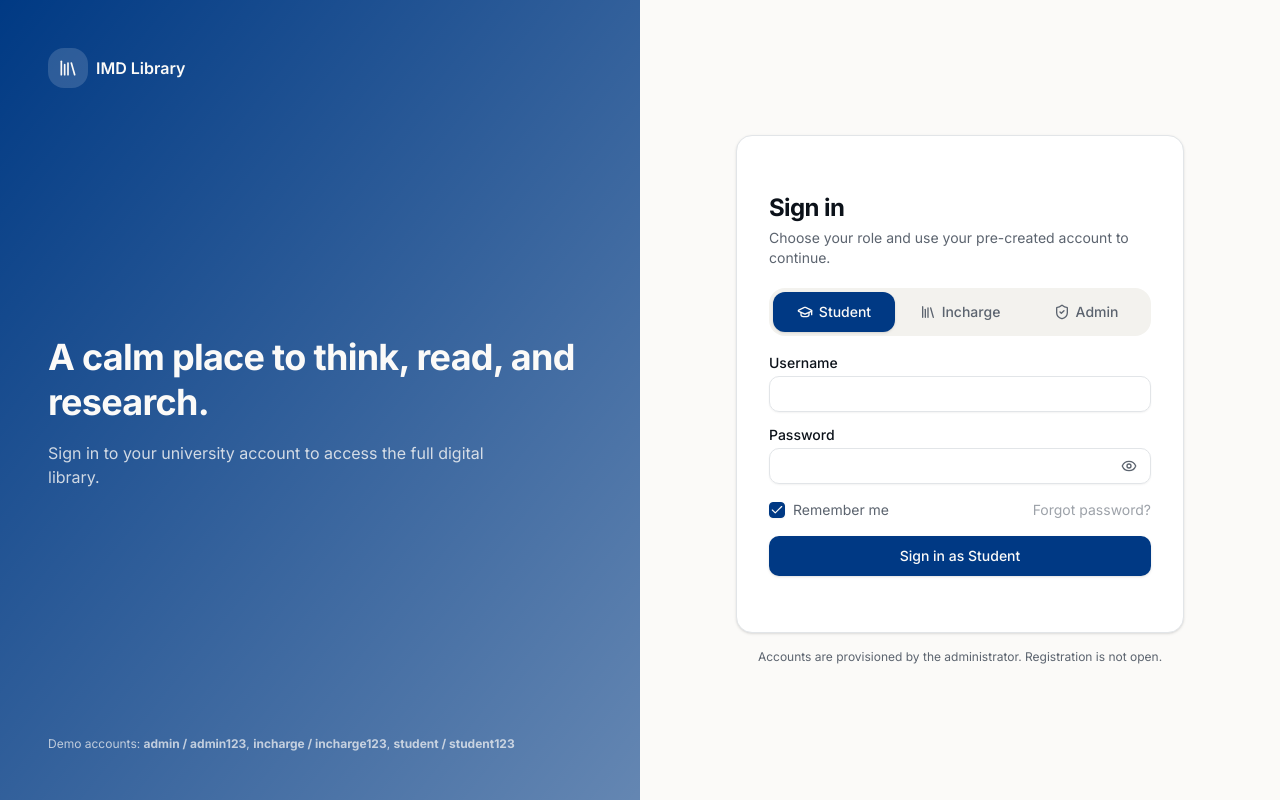
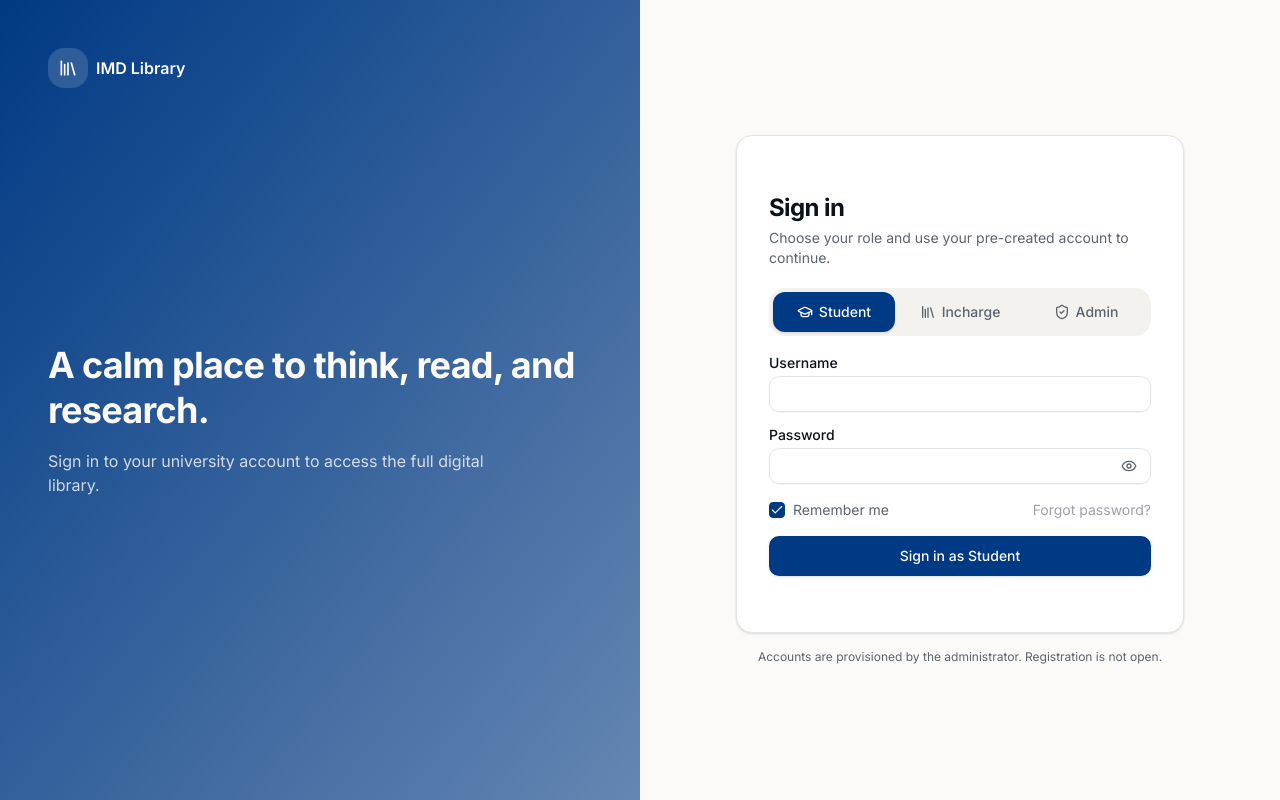
Before and after one commit to Maira644/IMD-Library-Portal, a React (Vite) app in the folder client/: page /login in a window 1280 px wide. Built offline with nearby package versions, Linux system fonts and the light colour scheme.

Commit message:
login ui enhanced

```diff
--- a/client/src/pages/LoginPage.tsx
+++ b/client/src/pages/LoginPage.tsx
@@ -115,7 +115,7 @@ export function LoginPage() {
             <p className="mt-4 max-w-md text-primary-foreground/80">{active.blurb}</p>
           </motion.div>
           <div className="text-xs text-primary-foreground/70">
-            Demo accounts: <b>admin / admin123</b>, <b>incharge / incharge123</b>, <b>student / student123</b>
+            {/* Demo accounts: <b>admin / admin123</b>, <b>incharge / incharge123</b>, <b>student / student123</b> */}
           </div>
         </div>
       </div>
```
